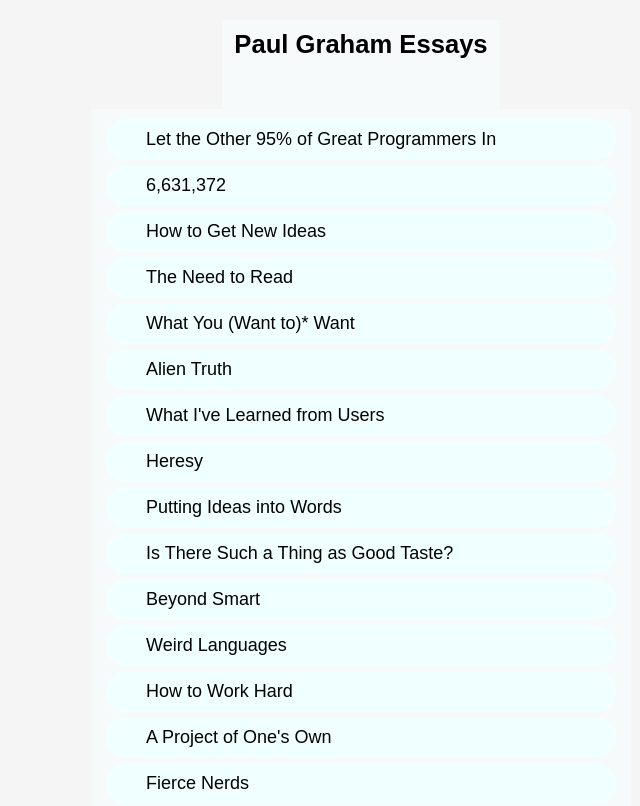
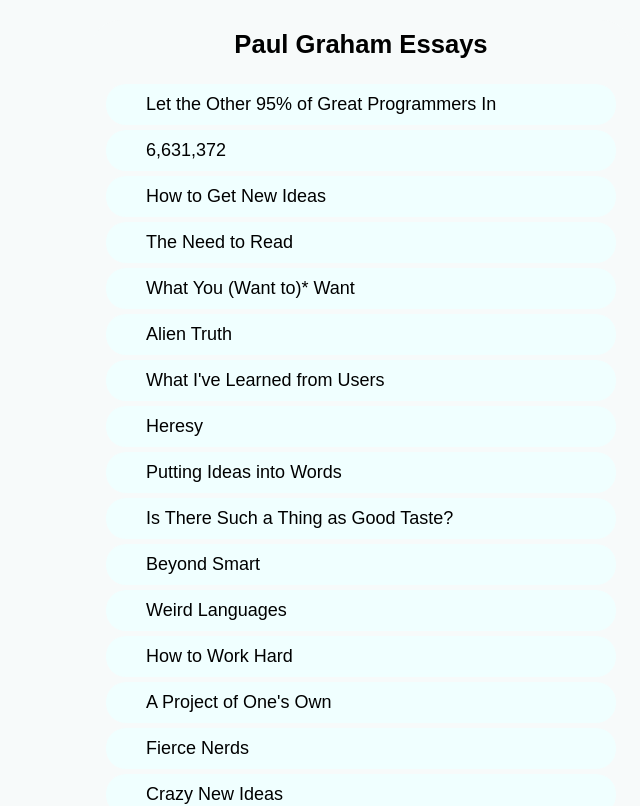
Before and after one commit to rp46/pg-essays, a React (Create React App) app: page / in a window 1280 px wide. Shown: the top 806 px of the page, without its empty margins (279-919 px from the left). Built offline with nearby package versions, Linux system fonts and the light colour scheme.

Commit message:
styling changes

```diff
--- a/src/components/article.css
+++ b/src/components/article.css
@@ -17,8 +17,4 @@
         left: 0;
         margin: 30px;
     }
-
-    h1 {
-        padding-bottom: 50px;
-    }
 }
--- a/src/styles.css
+++ b/src/styles.css
@@ -10,7 +10,6 @@
     align-items: center;
     flex-wrap: wrap;
     flex-direction: column;
-    background-color: whitesmoke;
 }
 
 .container {
```
